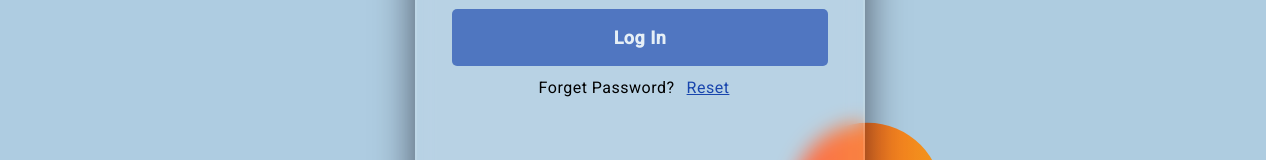
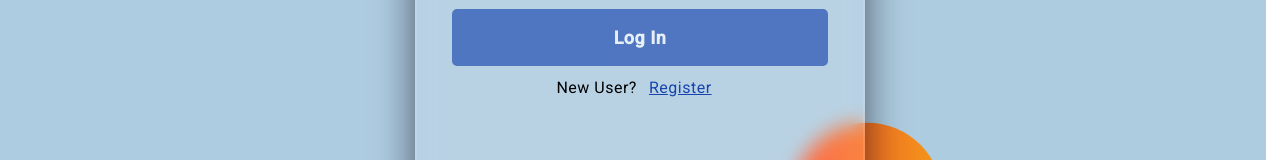
Before and after one commit to RahimaKhanam/freindBookApp, an Angular app: page /login in a window 1280 px wide. Shown: the part 528-688 px from the top of the page. Built offline with nearby package versions, Linux system fonts and the light colour scheme.

Commit message:
Register and Login

```diff
--- a/src/app/pages/login/login.component.html
+++ b/src/app/pages/login/login.component.html
@@ -37,8 +37,6 @@
             Log In
         </button>
 
-        <div class="btn2">
-            Forget Password?<button class="btn btn-link">Reset</button>
-        </div>
+        <div class="btn2">New User?<button routerLink="/register" class="btn btn-link">Register</button></div>
     </form>
 </div>
--- a/src/app/pages/register/register.component.html
+++ b/src/app/pages/register/register.component.html
@@ -107,7 +107,7 @@
             Register
         </button>
         <div class="btn2">
-            Existing User?<button class="btn btn-link">Login</button>
+            Existing User?<button routerLink="/login" class="btn btn-link">Login</button>
         </div>
     </form>
 </div>
```
